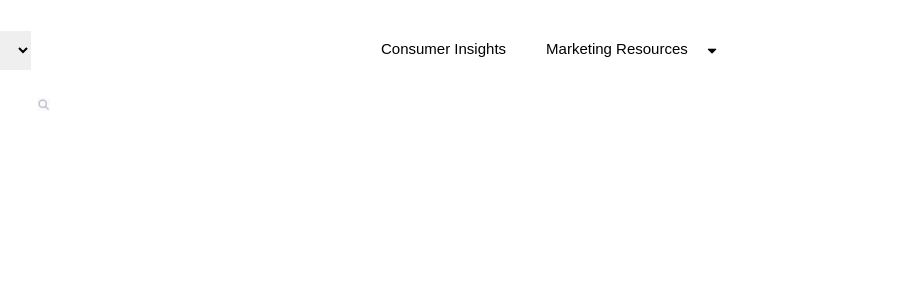
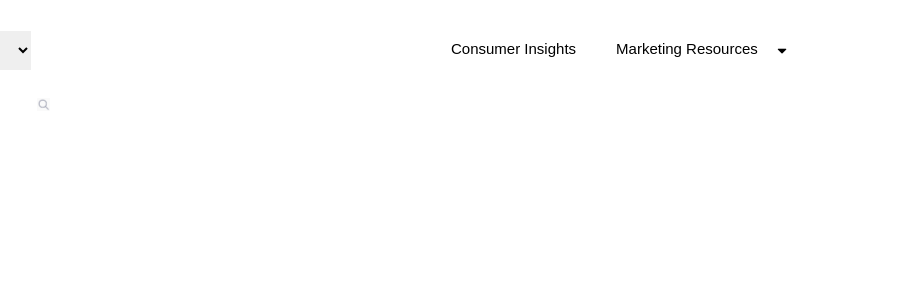
Before and after one commit to Radhikajram/hyf-FooCoding-Html, a plain HTML site: page docs/Html/Day3 - Design a page/index.html in a window 1280 px wide. Shown: the top 283 px of the page, 375-1280 px from the left. Drawn offline with nearby package versions, Linux system fonts and the light colour scheme.

Commit message:
fixed space issue in menu

```diff
--- a/docs/Html/Day3 - Design a page/style.css
+++ b/docs/Html/Day3 - Design a page/style.css
@@ -73,7 +73,7 @@ nav ul > li:nth-last-child(2) ul {
   left: auto;
 }
 .secondlist {
-  margin-left: 330px;
+  margin-left: 400px;
   color: black;
 }
 #list {
```
